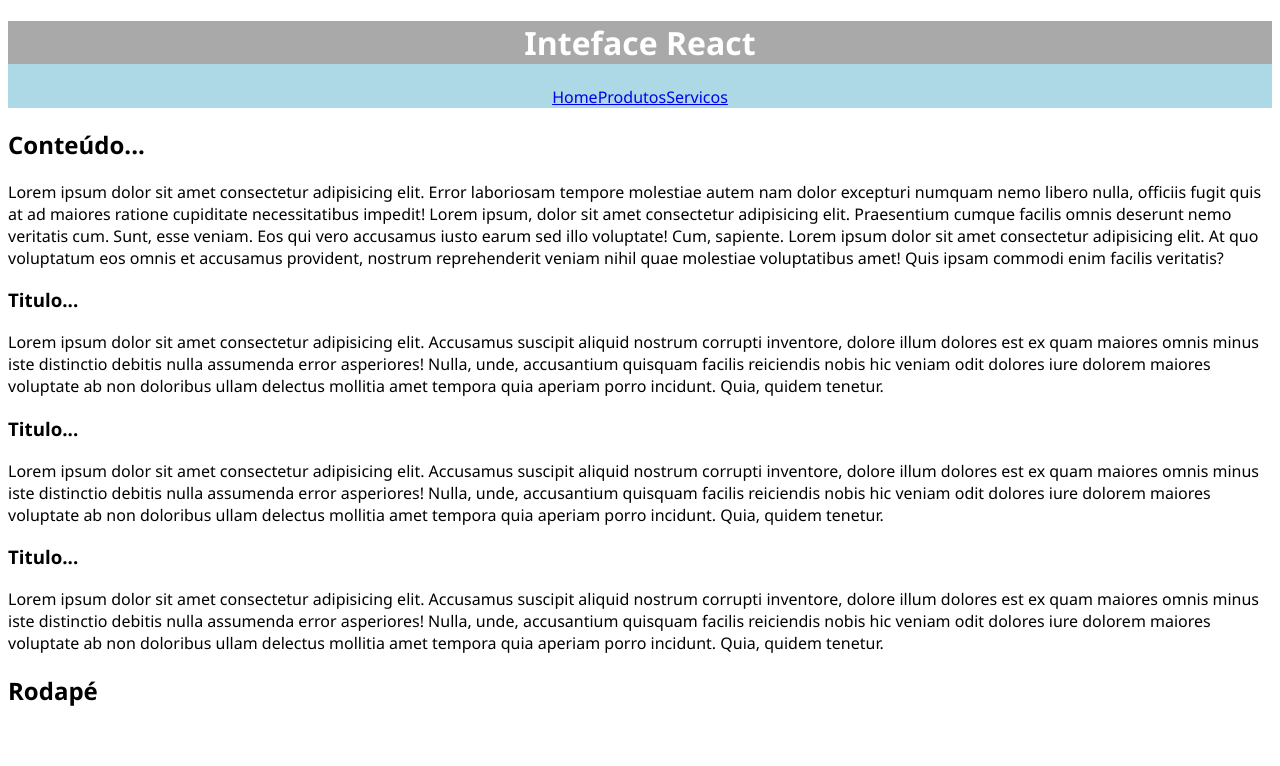
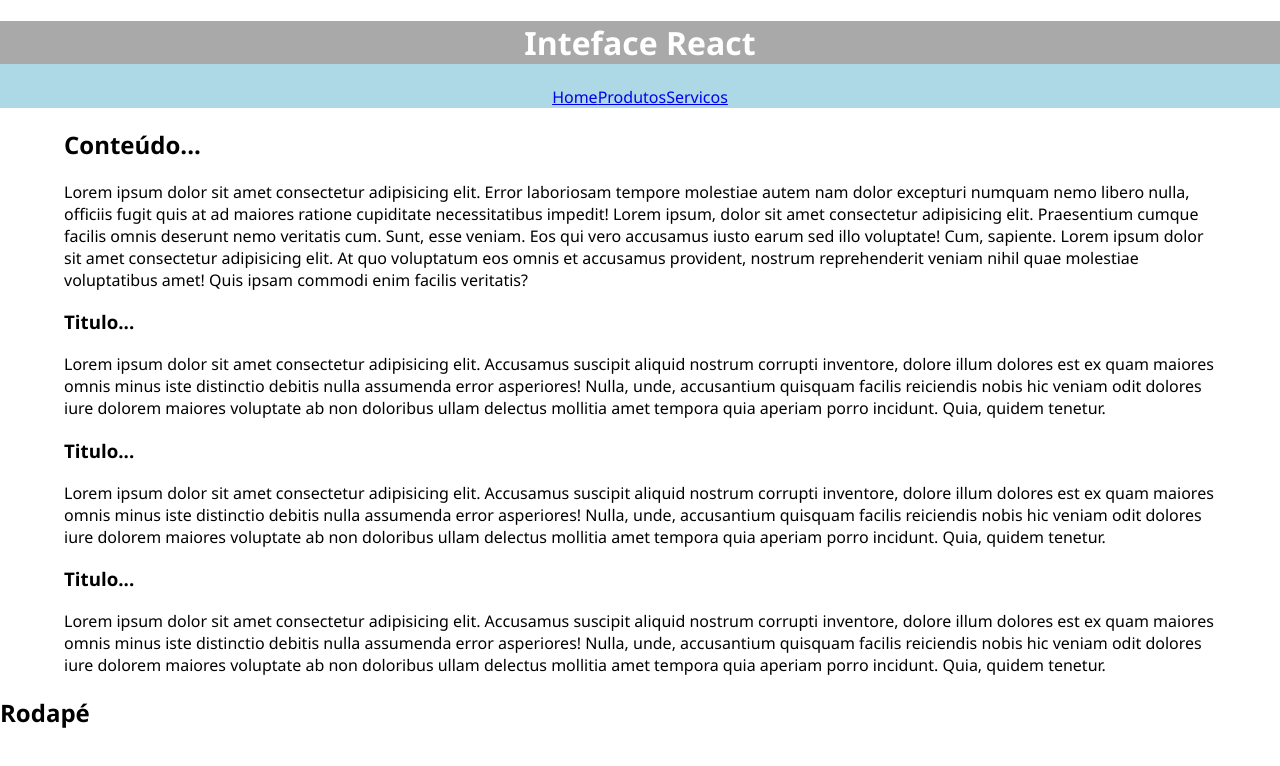
Before and after one commit to veronica-silva/meu-app, a React (Create React App) app: page / in a window 1280 px wide. Shown: the top 766 px of the page. Built offline with nearby package versions, Linux system fonts and the light colour scheme.

Commit message:
css do conteudo

```diff
--- /dev/null
+++ b/src/components/Layouts/Conteudo.css
@@ -0,0 +1,5 @@
+/* Conteudo.css */
+main {
+  width: 90vw;
+  margin: auto;
+}
--- a/src/components/Layouts/Conteudo.jsx
+++ b/src/components/Layouts/Conteudo.jsx
@@ -1,4 +1,5 @@
 import Artigo from "../Artigo";
+import "./Conteudo.css";
 const Conteudo = () => {
   return (
     <main>
--- a/src/index.css
+++ b/src/index.css
@@ -7,5 +7,7 @@ html {
   font-size: 16px;
 }
 body {
+  margin: 0;
+  padding: 0;
   font-family: "Segoe UI", Tahoma, Geneva, Verdana, sans-serif;
 }
```
